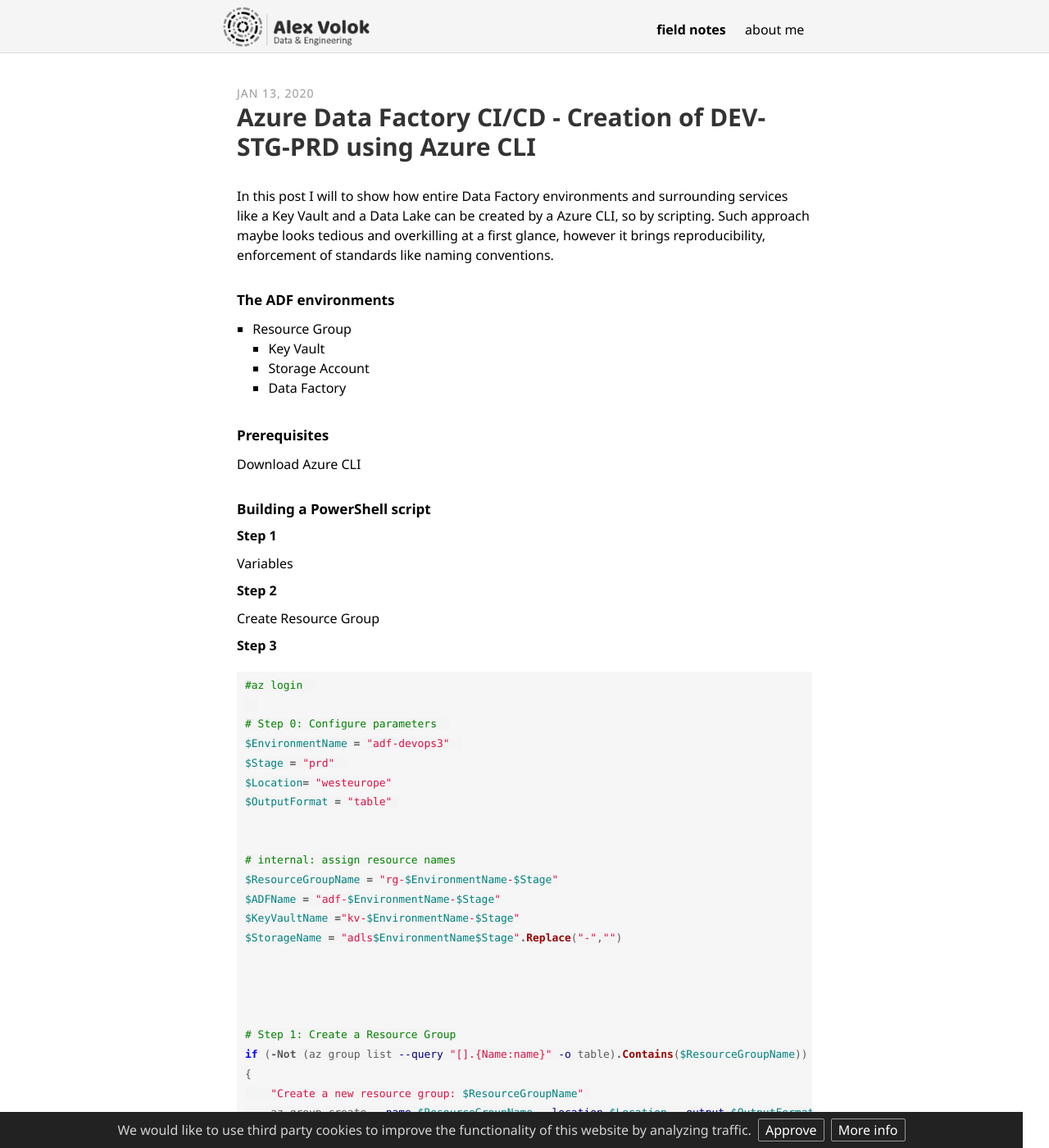
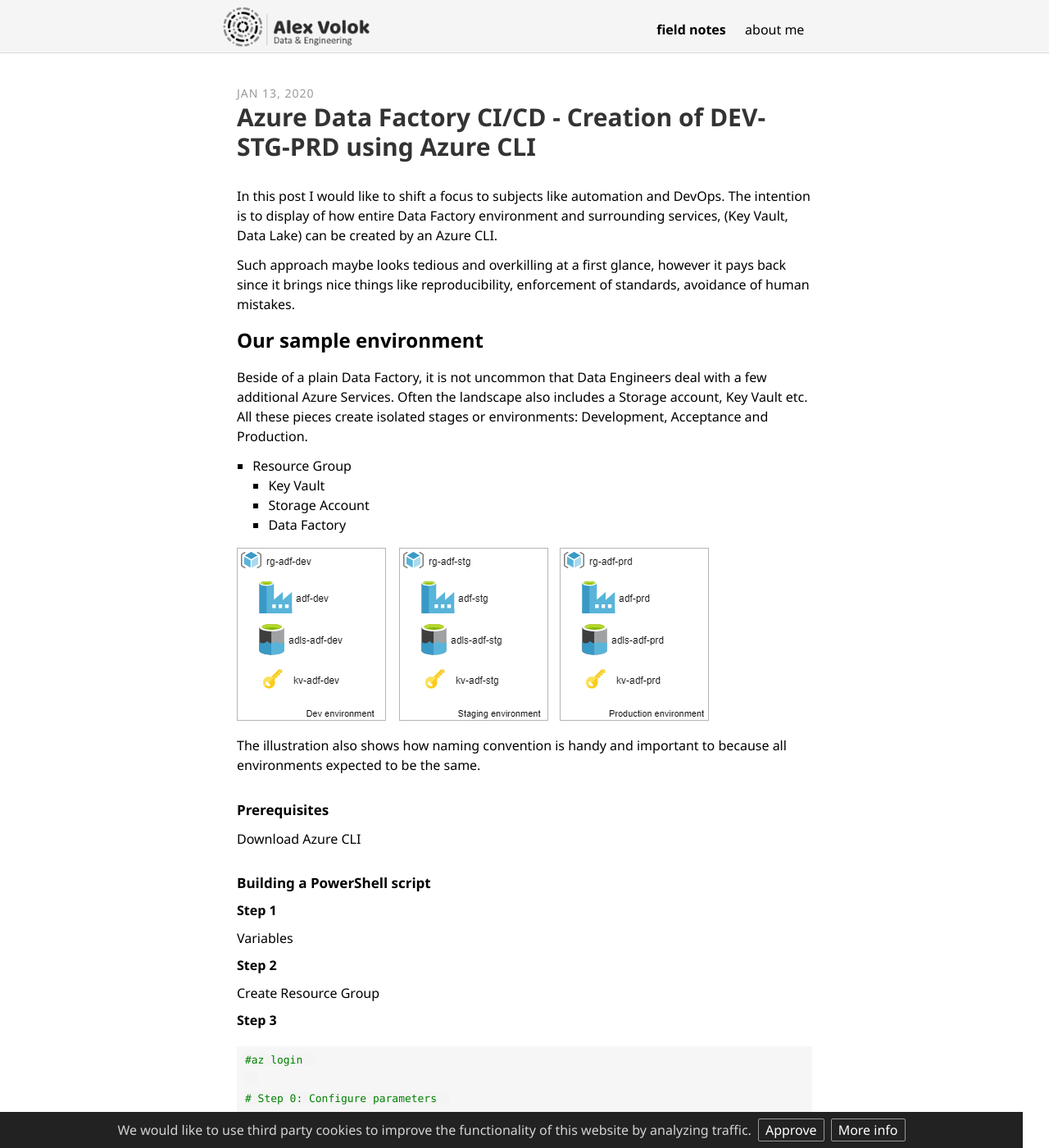
Before and after one commit to alexvolok/alexvolok.github.io, a Jekyll site: the page built from _posts/2020-01-13-adf-devops-generate-az-cli.md, in a window 1280 px wide and 1400 px high. Shown: the whole window at 82% size. Built offline with Jekyll 4.4.1, drawn with Linux system fonts in a browser that asks for light colours; some web fonts are replaced.

Commit message:
first pieces of text

```diff
--- a/_posts/2020-01-13-adf-devops-generate-az-cli.md
+++ b/_posts/2020-01-13-adf-devops-generate-az-cli.md
@@ -10,14 +10,28 @@
 ---
 
 
-In this post I will to show how entire Data Factory environments and surrounding services like a Key Vault and a Data Lake can be created by a Azure CLI, so by scripting. Such approach maybe looks tedious and overkilling at a first glance, however it brings reproducibility, enforcement of standards like naming conventions.
+In this post I would like to shift a focus to subjects like automation and DevOps. The intention is to display of how entire Data Factory environment and surrounding services, (Key Vault, Data Lake) can be created by an Azure CLI.
 
-#### The ADF environments
+Such approach maybe looks tedious and overkilling at a first glance, however it pays back since it brings nice things like reproducibility, enforcement of standards, avoidance of human mistakes.
+
+
+
+
+### Our sample environment
+
+Beside of a plain Data Factory, it is not uncommon that Data Engineers deal with a few additional Azure Services. Often the landscape also includes a Storage account, Key Vault etc. All these pieces create isolated stages or environments: Development, Acceptance and Production.
+
 
  - Resource Group
    - Key Vault
    - Storage Account
    - Data Factory
+
+<img src="/assets/images/posts/adf-cicd-p1/adf-devops-environments.png" alt="the roadmap" />
+
+
+
+The illustration also shows how naming convention is handy and important to  because all environments expected to be the same.
 
 
 #### Prerequisites
```
Also changed, not shown: assets/images/posts/adf-cicd-p1/adf-devops-environments.png (added).
